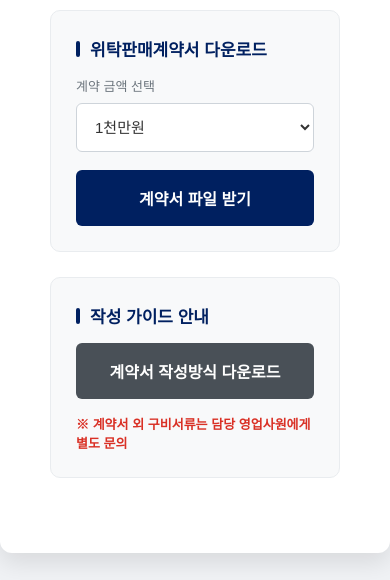
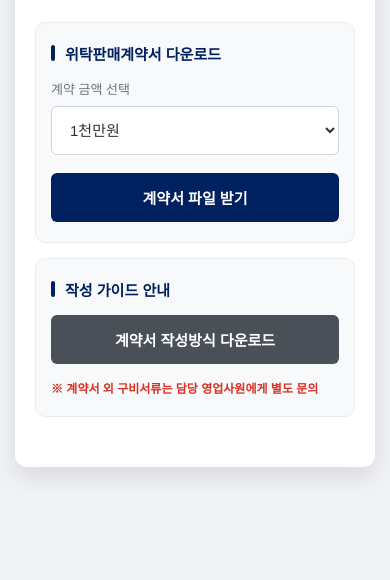
Before and after one commit to catcloudbutler/contract, a plain HTML site: page index.html in a window 390 px wide. Shown: the part 264-844 px from the top of the page. Drawn offline with Linux system fonts and the light colour scheme.

Commit message:
Add files via upload

```diff
--- a/index.html
+++ b/index.html
@@ -6,16 +6,21 @@
     <title>광장대리점_위탁판매계약서</title>
     <link href="https://fonts.googleapis.com/css2?family=Nanum+Gothic:wght@400;700;800&display=swap" rel="stylesheet">
     <style>
+        /* 모든 요소에 box-sizing 적용하여 여백 계산 오류 방지 */
+        * {
+            box-sizing: border-box;
+        }
+
         /* 기본 스타일 및 폰트 설정 */
         body {
             font-family: 'Nanum Gothic', sans-serif;
             background-color: #f0f2f5;
             margin: 0;
-            padding: 0;
+            padding: 20px; /* 모바일 기기 테두리 여백 확보 */
             display: flex;
             justify-content: center;
             align-items: center;
-            height: 100vh;
+            min-height: 100vh; /* 세로가 짧은 모바일 화면에서 스크롤이 가능하도록 변경 */
 
             /* 보안: 텍스트 선택(드래그) 방지 */
             -webkit-user-select: none;
@@ -26,7 +31,7 @@
 
         .container {
             background-color: #ffffff;
-            padding: 50px;
+            padding: 50px 40px;
             border-radius: 12px;
             box-shadow: 0 10px 25px rgba(0, 0, 0, 0.1);
             text-align: center;
@@ -50,6 +55,7 @@
             font-size: 15px;
             margin-bottom: 35px;
             line-height: 1.6;
+            word-break: keep-all; /* 모바일에서 자동 줄바꿈 시 단어가 깨지지 않음 */
         }
 
         .section-box {
@@ -99,6 +105,10 @@
             box-sizing: border-box;
             margin-bottom: 18px;
             color: #333;
+            /* 모바일 브라우저 기본 화살표 스타일 유지 및 최적화 */
+            -webkit-appearance: select;
+            -moz-appearance: select;
+            appearance: select;
         }
 
         select:focus {
@@ -122,11 +132,11 @@
             border: none;
             width: 100%;
             box-sizing: border-box;
+            -webkit-tap-highlight-color: transparent; /* 모바일 터치 시 깜빡임 방지 */
         }
 
         .download-btn:hover {
             background-color: #001540;
-            transform: translateY(-1px);
         }
 
         .download-btn.secondary {
@@ -144,6 +154,38 @@
             color: #d93025;
             margin-top: 15px;
             font-weight: 700;
+            word-break: keep-all;
+        }
+
+        /* 📱 모바일 환경(화면 가로폭 576px 이하)을 위한 맞춤 스타일 */
+        @media (max-width: 576px) {
+            body {
+                padding: 15px;
+            }
+            .container {
+                padding: 35px 20px; /* 내부 여백을 줄여 콘텐츠 공간 확보 */
+            }
+            h1 {
+                font-size: 22px; /* 제목 크기 최적화 */
+            }
+            p.description {
+                font-size: 13.5px; /* 모바일에서 가독성 좋은 크기 */
+                margin-bottom: 25px;
+            }
+            .section-box {
+                padding: 20px 15px; /* 박스 내부 여백 축소 */
+                margin-bottom: 15px;
+            }
+            .section-title {
+                font-size: 15px;
+            }
+            .download-btn {
+                padding: 14px; /* 손가락 터치에 최적화된 컴팩트한 크기 */
+                font-size: 15px;
+            }
+            .footer-note {
+                font-size: 12px;
+            }
         }
     </style>
 </head>
```
